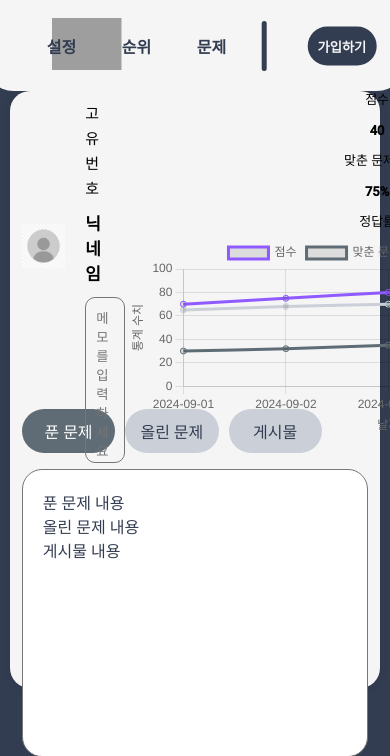
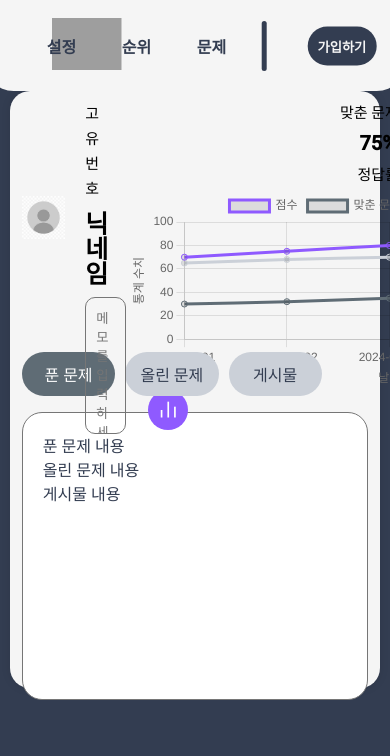
Before and after one commit to 18st-kang/GSSH-SW-AI-PROJECT-2024, a Flask app: page / in a window 390 px wide; the page is wider, and only the part inside the window is pictured. Shown: the top 756 px of that part. Run offline with Flask 3, Linux system fonts and the light colour scheme; grey boxes are pictures that could not be loaded.

Commit message:
그래프 수정
어머나세상에내가드디어그래프를수정했어

```diff
--- a/static/css/myPage_styles.css
+++ b/static/css/myPage_styles.css
@@ -199,9 +199,6 @@ nav img {
     font-weight:lighter;
 }
 .stats-toggle-btn {
-    position: absolute;
-    top: 10px;
-    right: 10px;
     background-color: #8F5AFF;
     color: #fff;
     border: none;
@@ -213,6 +210,7 @@ nav img {
     align-items: center;
     cursor: pointer;
     transition: background-color 0.3s ease;
+    margin-left: 20px; /* 그래프와 수치 옆으로 위치 조정 */
 }
 
 .stats-toggle-btn:hover {
@@ -222,6 +220,7 @@ nav img {
 .stats-toggle-btn i {
     font-size: 20px;
 }
+
 
 /* 그래프 숨기기와 표시 */
 .stats-numeric {
@@ -289,24 +288,28 @@ nav img {
     border-color: light-dark(rgb(118, 118, 118), rgb(133, 133, 133));
     border-image: initial;
 }
-@media (max-width: 800px) {
-    .info-container {
-        height: 50%;
-    }
-    .profile-number {
-        font-size: 15px;
-    }
-    .profile-username {
-        font-size: 17px;
-    }
-    .profile-stats-number {
-        font-size: 13px;
-        transition: font-size 0.3s;
-    }
-    .profile-stats-number:hover {
-        font-size: 15px;
-    }
-    .profile-stats-title {
-        font-size: 13px;
-    }
+
+.graph-tabs {
+    display: flex;
+    gap: 10px;
+    margin-bottom: 10px;
 }
+
+.graph-tabs button {
+    background-color: #CBD0D8;
+    color: #333D51;
+    padding: 10px 15px;
+    border: none;
+    border-radius: 5px;
+    cursor: pointer;
+    transition: background-color 0.3s, color 0.3s;
+}
+
+.graph-tabs button.active {
+    background-color: #5F6C75;
+    color: #ffffff;
+}
+
+.graph-tabs button:hover {
+    background-color: #A8B2BC;
+}
```
